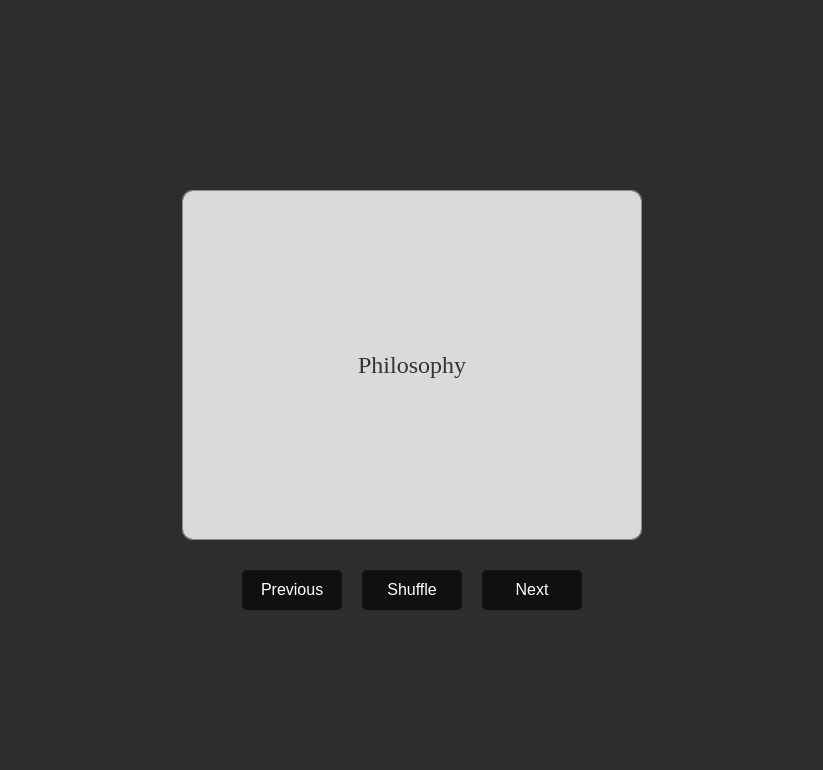
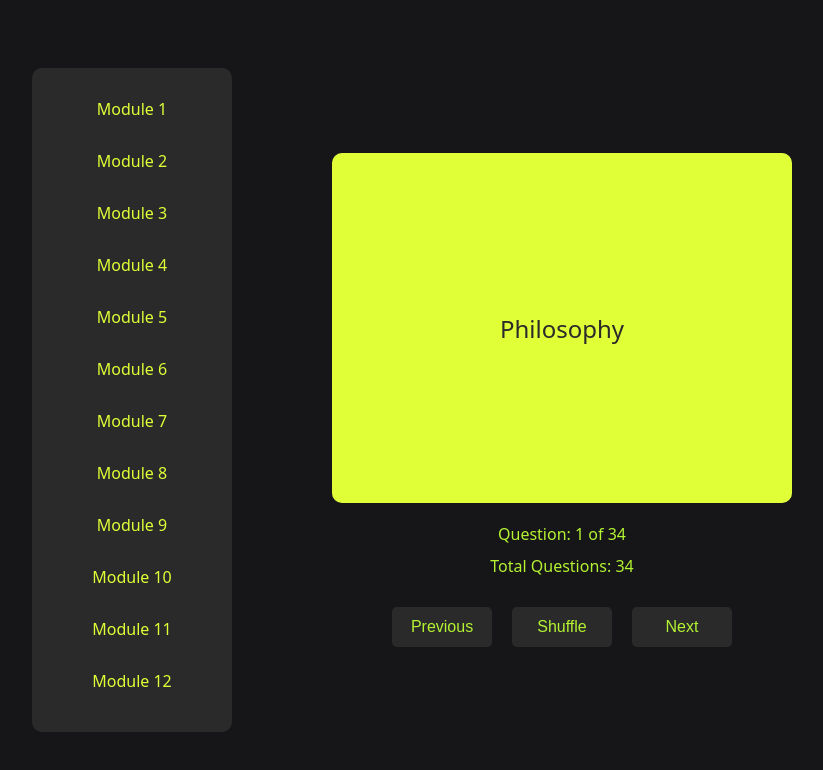
Before and after one commit to philosophergrc/Philosophy-Flashcards, a plain HTML site: page index.html in a window 1280 px wide. Shown: the whole page, without its empty margins (228-1051 px from the left). Drawn offline with Linux system fonts and the light colour scheme.

Commit message:
Refactor layout and styling for flashcard application; added sidebar navigation and improved color scheme to fit client requirements

```diff
--- a/index.html
+++ b/index.html
@@ -1,8 +1,8 @@
 <!DOCTYPE html>
 <html lang="en">
   <head>
-  <meta charset="UTF-8">
-  <meta name="viewport" content="width=device-width, initial-scale=1.0">
+    <meta charset="UTF-8" />
+    <meta name="viewport" content="width=device-width, initial-scale=1.0" />
     <title>Flashcard Flip</title>
     <style>
       * {
@@ -11,14 +11,71 @@
         padding: 0;
       }
 
-    body, html {
+      body,
+      html {
         height: 100%;
         margin: 0;
         display: flex;
         flex-direction: column;
         justify-content: center;
         align-items: center;
-      background-color: #2d2d2d;
+        background-color: #161618;
+        font-family: system-ui, -apple-system, BlinkMacSystemFont, "Segoe UI",
+          Roboto, Oxygen, Ubuntu, Cantarell, "Open Sans", "Helvetica Neue",
+          sans-serif;
+      }
+
+      .container {
+        display: flex;
+        height: 100vh;
+        flex-direction: row;
+        align-items: center;
+        width: 100%;
+        row-gap: 12px;
+      }
+
+      .sidebar {
+        width: 200px;
+        background-color: #2A2A2A;
+        color: rgb(146, 248, 250);
+        padding: 20px;
+        overflow-y: auto;
+        border-radius: 10px;
+      }
+
+      .sidebar ul {
+        list-style: none;
+        padding: 0;
+      }
+
+      .sidebar li {
+        margin-bottom: 10px;
+        padding: 10px;
+        background-color: #2A2A2A;
+        color: #e1ff36;
+        text-align: center;
+        cursor: pointer;
+        border-radius: 6px;
+        transition: background-color 0.3s, transform 0.2s;
+      }
+
+      .sidebar li:hover {
+        background-color: #e1ff36;
+        color: #2A2A2A;
+        transform: scale(1.03);
+      }
+
+      .sidebar li.active {
+        background-color: #888;
+        transform: scale(1.05);
+      }
+
+      .main-content {
+        flex: 1;
+        display: flex;
+        flex-direction: column;
+        justify-content: center;
+        align-items: center;
       }
 
       .card-container {
@@ -30,20 +87,19 @@
         width: 460px;
         height: 350px;
         background-color: #4b4b4b;
-      border: 1px solid #8d8d80;
+
         border-radius: 10px;
         cursor: pointer;
         transform-style: preserve-3d;
         transition: transform 0.6s;
-
-
       }
 
       .flashcard.flipped {
         transform: rotateY(180deg);
       }
 
-    .card-front, .card-back {
+      .card-front,
+      .card-back {
         position: absolute;
         width: 100%;
         height: 100%;
@@ -52,19 +108,21 @@
         align-items: center;
         justify-content: center;
         font-size: 24px;
-      color: #333;
+        color: #e033ed;
         padding: 15px;
         text-align: center;
         border-radius: 10px;
       }
 
       .card-front {
-      background-color: #dbd9d9;
+        background-color: #e1ff36;
+        color: #2A2A2A;
       }
 
       .card-back {
-      background-color: #dbd9d9;
+        background-color: #2A2A2A;
         transform: rotateY(180deg);
+        color: #e1ff36;
       }
 
       .controls {
@@ -78,10 +136,9 @@
       button {
         width: 100px;
         height: 40px;
-
         border: none;
-      background-color: #101010;
-      color: white;
+        background-color: #2a2a2a;
+        color: #b4f332;
         font-size: 16px;
         cursor: pointer;
         border-radius: 5px;
@@ -89,13 +146,38 @@
       }
 
       button:hover {
-      background-color: #dfdfe2;
+        background-color: #b4f332;
+        color: #2a2a2a;
       }
-
     </style>
   </head>
   <body>
+    <!-- SIDEBAR-->
+    <div class="container">
+      <div class="sidebar">
+        <ul>
+          <!--Onclick will trigger loadModule function()
+              parameter (number id of the module)-->
+          <li onclick="loadModule(this, 1)">Module 1</li>
+          <li onclick="loadModule(this, 2)">Module 2</li>
+          <li onclick="loadModule(this, 3)">Module 3</li>
+          <li onclick="loadModule(this, 4)">Module 4</li>
+          <li onclick="loadModule(this, 5)">Module 5</li>
+          <li onclick="loadModule(this, 6)">Module 6</li>
+          <li onclick="loadModule(this, 7)">Module 7</li>
+          <li onclick="loadModule(this, 8)">Module 8</li>
+          <li onclick="loadModule(this, 9)">Module 9</li>
+          <li onclick="loadModule(this, 10)">Module 10</li>
+          <li onclick="loadModule(this, 11)">Module 11</li>
+          <li onclick="loadModule(this, 12)">Module 12</li>
+        </ul>
+      </div>
 
+      <!--Divider for the side bar and the flashcard-->
+      <div style="width: 100px"></div>
+
+      <!-- FLASH CARD -->
+      <div class="main-content">
         <div class="card-container">
           <div class="flashcard" onclick="flipCard()">
             <div class="card-front" id="card-front">Loading...</div>
@@ -103,40 +185,88 @@
           </div>
         </div>
 
+        <div
+          id="current-question"
+          style="color: #b4f332; margin-bottom: 10px; margin-top:10px; font-family: system-ui, -apple-system, BlinkMacSystemFont, "Segoe UI",
+          Roboto, Oxygen, Ubuntu, Cantarell, "Open Sans", "Helvetica Neue",
+          sans-serif;"
+        ></div>
+        <div
+          id="total-questions"
+          style="color: #b4f332; margin-bottom: 10px; font-family: system-ui, -apple-system, BlinkMacSystemFont, "Segoe UI",
+          Roboto, Oxygen, Ubuntu, Cantarell, "Open Sans", "Helvetica Neue",
+          sans-serif;"
+        ></div>
+
         <div class="controls">
           <button onclick="prevCard()">Previous</button>
           <button onclick="shuffleCards()">Shuffle</button>
           <button onclick="nextCard()">Next</button>
         </div>
+      </div>
+    </div>
 
+    <!--SCRIPT TAG-->
     <script>
+      // Flash card array to hold
       let flashcards = [];
       let currentIndex = 0;
 
-    async function loadFlashcards() {
+      //Fetch module directly from the github page
+      //Need change when migrate over to the client Google Drive link
+      async function loadFlashcards(module) {
         try {
-            const response = await fetch('https://philosophergrc.github.io/Philosophy-Flashcards/module_1.json'); // Replace with your GitHub Pages link
-            if (!response.ok) throw new Error('Failed to load flashcards');
-            console.log(response);
+          const response = await fetch(
+            `https://philosophergrc.github.io/Philosophy-Flashcards/module_${module}.json`
+          );
+          if (!response.ok) throw new Error("Failed to load flashcards");
           const data = await response.json();
           flashcards = data.flashcards;
           currentIndex = 0;
           displayCard();
+          document.getElementById("total-questions").innerText =
+            "Total Questions: " + flashcards.length;
         } catch (error) {
           console.error("Error fetching flashcards:", error);
         }
       }
 
+      // Adjust loadModule function so that clicking a module loads the corresponding module JSON file
+      function loadModule(el, module) {
+        // Remove active class from all sidebar items
+        document
+          .querySelectorAll(".sidebar li")
+          .forEach((item) => item.classList.remove("active"));
+        // Add active class to the clicked element
+        el.classList.add("active");
+        // Load flashcards for the selected module number
+        loadFlashcards(module);
+      }
+
+      /*CARD FUNCTIONALITY*/
+
       function displayCard() {
         if (flashcards.length > 0) {
-            const { term, definition } = flashcards[currentIndex];
+          const { term, definition, id } = flashcards[currentIndex];
           document.getElementById("card-front").innerHTML = `<p>${term}</p>`;
-            document.getElementById("card-back").innerHTML = `<p>${definition}</p>`;
+          document.getElementById(
+            "card-back"
+          ).innerHTML = `<p>${definition}</p>`;
+          // If flashcard has an 'id' property, use it; otherwise fallback to index-based numbering
+          const questionNumber = id !== undefined ? id : currentIndex + 1;
+          document.getElementById("current-question").innerText =
+            "Question: " + questionNumber + " of " + flashcards.length;
+
+          //let number_question = document.getElementById("current-question");
+
+          //number_question.innerHTML = `Question: ${} of ${id}`
+
+          //add number of question and total question
         }
       }
 
       function flipCard() {
-        document.querySelector('.flashcard').classList.toggle('flipped');
+        document.querySelector(".flashcard").classList.toggle("flipped");
       }
 
       function nextCard() {
@@ -145,19 +275,22 @@
       }
 
       function prevCard() {
-        currentIndex = (currentIndex - 1 + flashcards.length) % flashcards.length;
+        currentIndex =
+          (currentIndex - 1 + flashcards.length) % flashcards.length;
         displayCard();
       }
 
       function shuffleCards() {
         flashcards.sort(() => Math.random() - 0.5);
-        currentIndex = 0;
+        // Set currentIndex to a random index after shuffling
+        currentIndex = Math.floor(Math.random() * flashcards.length);
         displayCard();
       }
 
-    loadFlashcards(); // Fetch and display flashcards on page load
+      loadFlashcards(1); // load module 1 by default
 
+      // Create a function that pull direcly from google drive and CSV to create a flash card
+      //Change color scheme to neon yellow and green to meet the client requirement
     </script>
-
   </body>
 </html>
```
Lines whose indentation alone changed are shown as unchanged.
